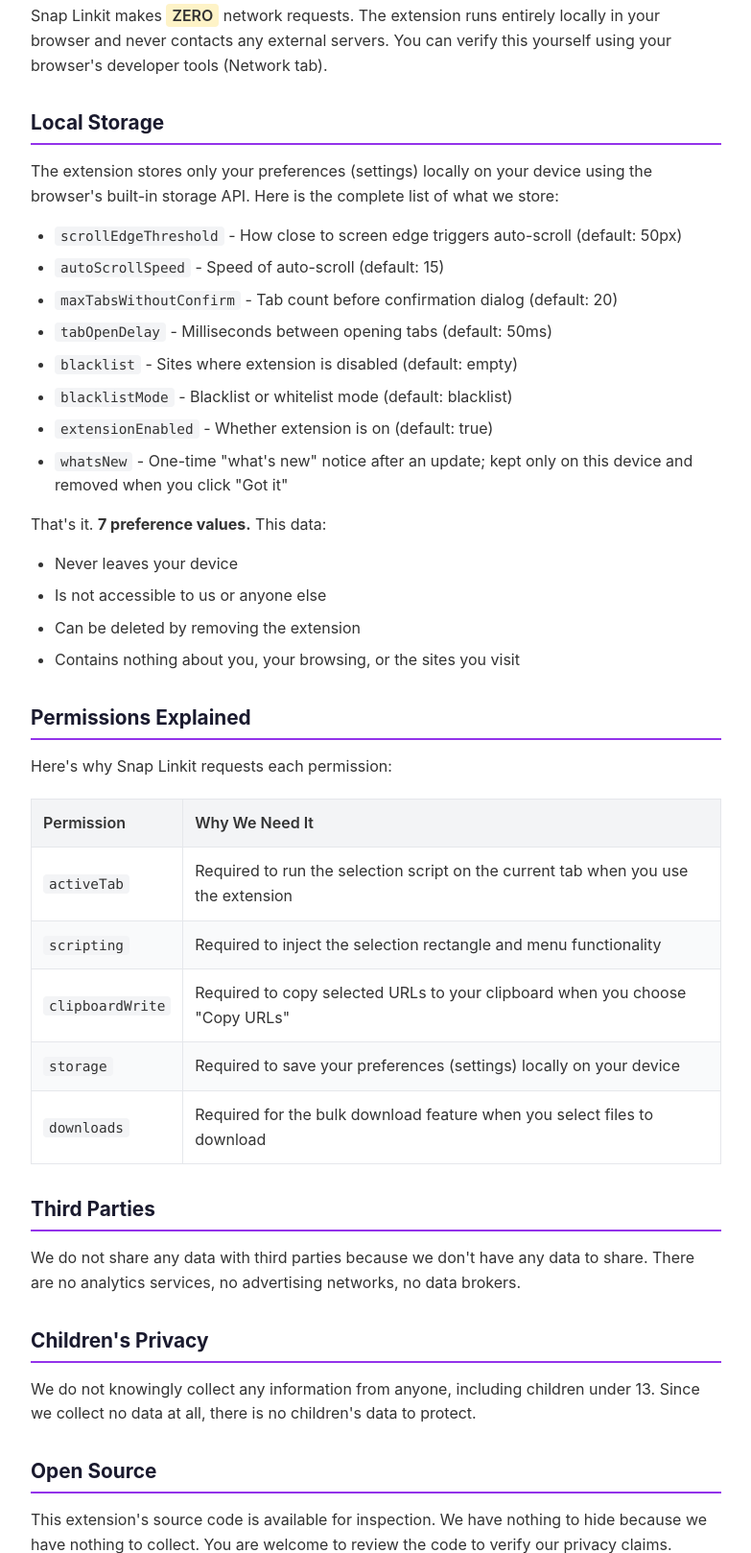
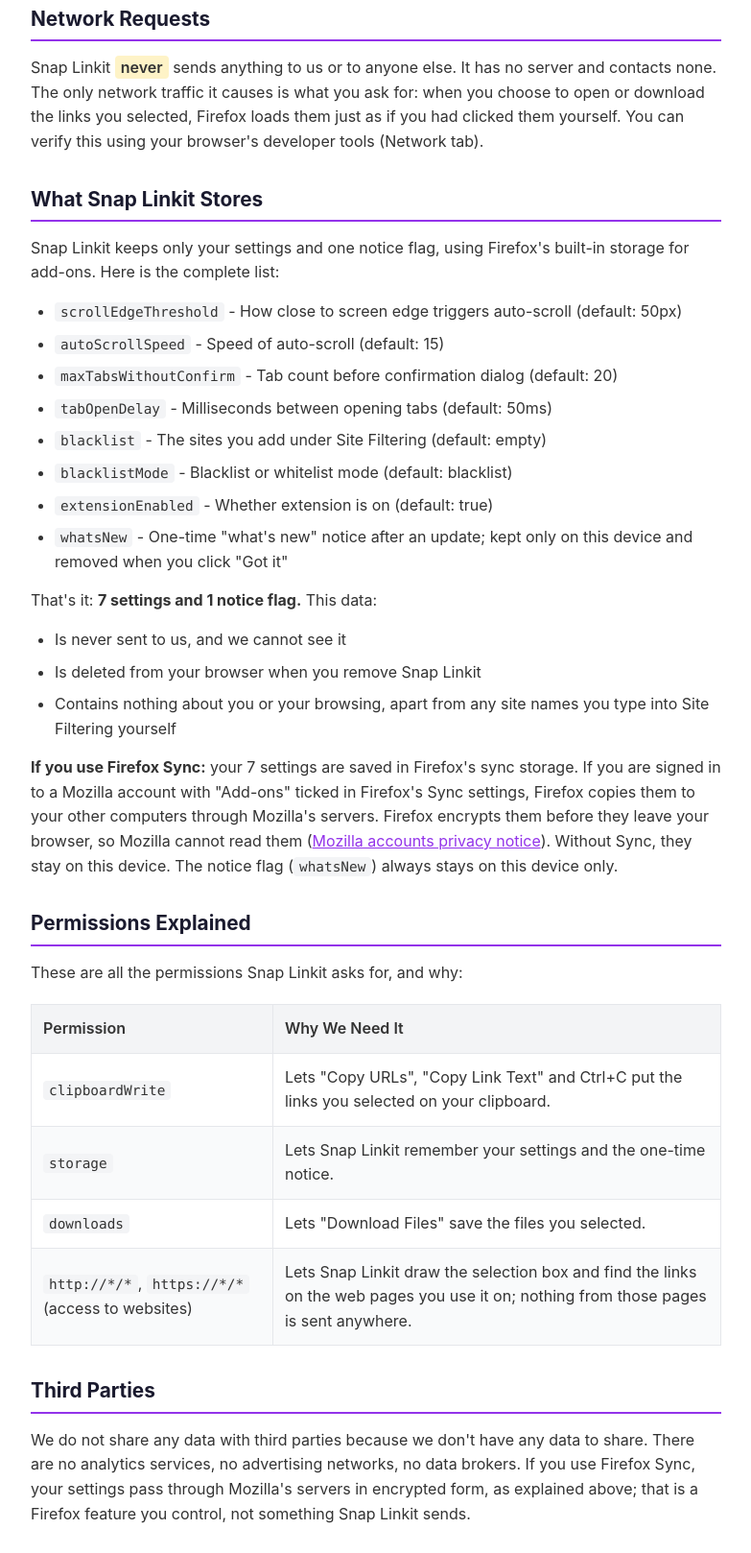
Before and after one commit to robertbried/snap-linkit, a browser extension: page src/privacy-policy.html in a window 1280 px wide. Shown: the part 1182-2800 px from the top of the page at 96% size, without its empty margins (248-1031 px from the left). Drawn offline with Linux system fonts and the light colour scheme.

Commit message:
F6: privacy policy matches 1.3.0 (permissions, Firefox Sync, contact, accurate claims)
Co-Authored-By: Claude Opus 5.5 (1M context) <noreply@anthropic.com>

```diff
--- a/src/privacy-policy.html
+++ b/src/privacy-policy.html
@@ -142,18 +142,18 @@
 <body>
   <div class="container">
     <h1>Snap Linkit Privacy Policy</h1>
-    <p class="subtitle">Last Updated: September 4, 2026 | Version 1.3.0</p>
+    <p class="subtitle">Last Updated: November 14, 2026 | Version 1.3.0</p>
 
     <div class="summary-box">
       <h2>The Short Version</h2>
-      <p>Snap Linkit does not collect, store, transmit, or share any user data. Period.</p>
+      <p>Snap Linkit does not collect, send, or share any information about you. It only keeps your settings, inside your own browser.</p>
     </div>
 
     <p>
       <span class="badge">Zero Data Collection</span>
-      <span class="badge">Zero Network Requests</span>
-      <span class="badge">100% Local</span>
-      <span class="badge">Independently Verified</span>
+      <span class="badge">Nothing Sent to Us</span>
+      <span class="badge">No Tracking</span>
+      <span class="badge">Open Source</span>
     </p>
 
     <h2>How We Verified This</h2>
@@ -169,7 +169,8 @@
     </ul>
     <p>
       You can verify this yourself: Open your browser's Developer Tools (F12), go to the Network tab,
-      and use the extension. You'll see <strong>zero requests</strong> are made.
+      and use the extension. Snap Linkit sends <strong>nothing</strong> on its own; the only requests
+      you will see are the pages and files you choose to open or download.
     </p>
 
     <h2>Data Collection</h2>
@@ -185,36 +186,45 @@
 
     <h2>Network Requests</h2>
     <p>
-      Snap Linkit makes <span class="highlight">ZERO</span> network requests. The extension runs
-      entirely locally in your browser and never contacts any external servers. You can verify
-      this yourself using your browser's developer tools (Network tab).
+      Snap Linkit <span class="highlight">never</span> sends anything to us or to anyone else. It has
+      no server and contacts none. The only network traffic it causes is what you ask for: when you
+      choose to open or download the links you selected, Firefox loads them just as if you had clicked
+      them yourself. You can verify this using your browser's developer tools (Network tab).
     </p>
 
-    <h2>Local Storage</h2>
+    <h2>What Snap Linkit Stores</h2>
     <p>
-      The extension stores only your preferences (settings) locally on your device using the
-      browser's built-in storage API. Here is the complete list of what we store:
+      Snap Linkit keeps only your settings and one notice flag, using Firefox's built-in storage
+      for add-ons. Here is the complete list:
     </p>
     <ul>
       <li><code>scrollEdgeThreshold</code> - How close to screen edge triggers auto-scroll (default: 50px)</li>
       <li><code>autoScrollSpeed</code> - Speed of auto-scroll (default: 15)</li>
       <li><code>maxTabsWithoutConfirm</code> - Tab count before confirmation dialog (default: 20)</li>
       <li><code>tabOpenDelay</code> - Milliseconds between opening tabs (default: 50ms)</li>
-      <li><code>blacklist</code> - Sites where extension is disabled (default: empty)</li>
+      <li><code>blacklist</code> - The sites you add under Site Filtering (default: empty)</li>
       <li><code>blacklistMode</code> - Blacklist or whitelist mode (default: blacklist)</li>
       <li><code>extensionEnabled</code> - Whether extension is on (default: true)</li>
       <li><code>whatsNew</code> - One-time "what's new" notice after an update; kept only on this device and removed when you click "Got it"</li>
     </ul>
-    <p>That's it. <strong>7 preference values.</strong> This data:</p>
+    <p>That's it: <strong>7 settings and 1 notice flag.</strong> This data:</p>
     <ul>
-      <li>Never leaves your device</li>
-      <li>Is not accessible to us or anyone else</li>
-      <li>Can be deleted by removing the extension</li>
-      <li>Contains nothing about you, your browsing, or the sites you visit</li>
+      <li>Is never sent to us, and we cannot see it</li>
+      <li>Is deleted from your browser when you remove Snap Linkit</li>
+      <li>Contains nothing about you or your browsing, apart from any site names you type into Site Filtering yourself</li>
     </ul>
+    <p>
+      <strong>If you use Firefox Sync:</strong> your 7 settings are saved in Firefox's sync storage. If you
+      are signed in to a Mozilla account with "Add-ons" ticked in Firefox's Sync settings, Firefox copies
+      them to your other computers through Mozilla's servers. Firefox encrypts them before they leave your
+      browser, so Mozilla cannot read them
+      (<a href="https://www.mozilla.org/en-US/privacy/mozilla-accounts/">Mozilla accounts privacy notice</a>).
+      Without Sync, they stay on this device. The notice flag (<code>whatsNew</code>) always stays on this
+      device only.
+    </p>
 
     <h2>Permissions Explained</h2>
-    <p>Here's why Snap Linkit requests each permission:</p>
+    <p>These are all the permissions Snap Linkit asks for, and why:</p>
 
     <table class="permission-table">
       <thead>
@@ -225,24 +235,20 @@
       </thead>
       <tbody>
         <tr>
-          <td><code>activeTab</code></td>
-          <td>Required to run the selection script on the current tab when you use the extension</td>
-        </tr>
-        <tr>
-          <td><code>scripting</code></td>
-          <td>Required to inject the selection rectangle and menu functionality</td>
-        </tr>
-        <tr>
           <td><code>clipboardWrite</code></td>
-          <td>Required to copy selected URLs to your clipboard when you choose "Copy URLs"</td>
+          <td>Lets "Copy URLs", "Copy Link Text" and Ctrl+C put the links you selected on your clipboard.</td>
         </tr>
         <tr>
           <td><code>storage</code></td>
-          <td>Required to save your preferences (settings) locally on your device</td>
+          <td>Lets Snap Linkit remember your settings and the one-time notice.</td>
         </tr>
         <tr>
           <td><code>downloads</code></td>
-          <td>Required for the bulk download feature when you select files to download</td>
+          <td>Lets "Download Files" save the files you selected.</td>
+        </tr>
+        <tr>
+          <td><code>http://*/*</code>, <code>https://*/*</code> (access to websites)</td>
+          <td>Lets Snap Linkit draw the selection box and find the links on the web pages you use it on; nothing from those pages is sent anywhere.</td>
         </tr>
       </tbody>
     </table>
@@ -251,6 +257,8 @@
     <p>
       We do not share any data with third parties because we don't have any data to share.
       There are no analytics services, no advertising networks, no data brokers.
+      If you use Firefox Sync, your settings pass through Mozilla's servers in encrypted form, as
+      explained above; that is a Firefox feature you control, not something Snap Linkit sends.
     </p>
 
     <h2>Children's Privacy</h2>
@@ -274,19 +282,20 @@
 
     <h2>Contact</h2>
     <p>
-      For questions about this privacy policy or the extension, please open an issue on
-      our GitHub repository or contact us at the email provided in the Chrome Web Store listing.
+      For questions about this privacy policy or the extension, please open an issue at
+      <a href="https://github.com/robertbried/snap-linkit/issues">github.com/robertbried/snap-linkit/issues</a>.
     </p>
 
     <div class="verify-box">
       <strong>Verify it yourself:</strong> Open DevTools (F12) → Network tab → Use the extension →
-      Observe zero network requests. Our source code is open for inspection—no obfuscation, no minification,
+      Snap Linkit sends nothing on its own; you only see the pages and files you choose to open or download.
+      Our source code is open for inspection—no obfuscation, no minification,
       nothing to hide.
     </div>
 
     <div class="footer">
       <p><strong>Snap Linkit</strong> - Your browsing is your business.</p>
-      <p>Privacy claims independently verified via static code analysis.</p>
+      <p>Privacy claims checked against the source code, which anyone can read.</p>
       <p style="margin-top: 10px; font-size: 0.85rem;">Made with respect for your privacy.</p>
     </div>
   </div>
```
